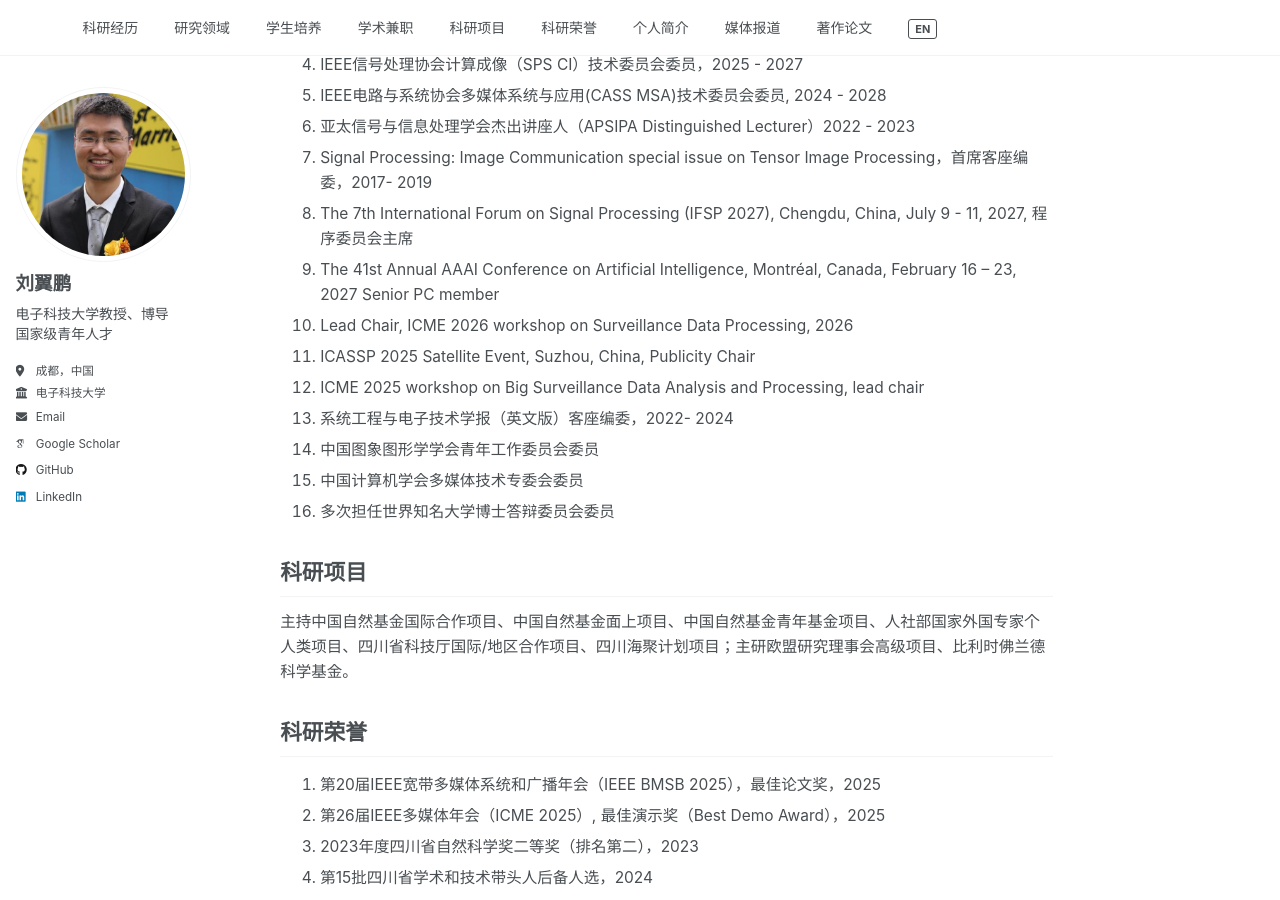
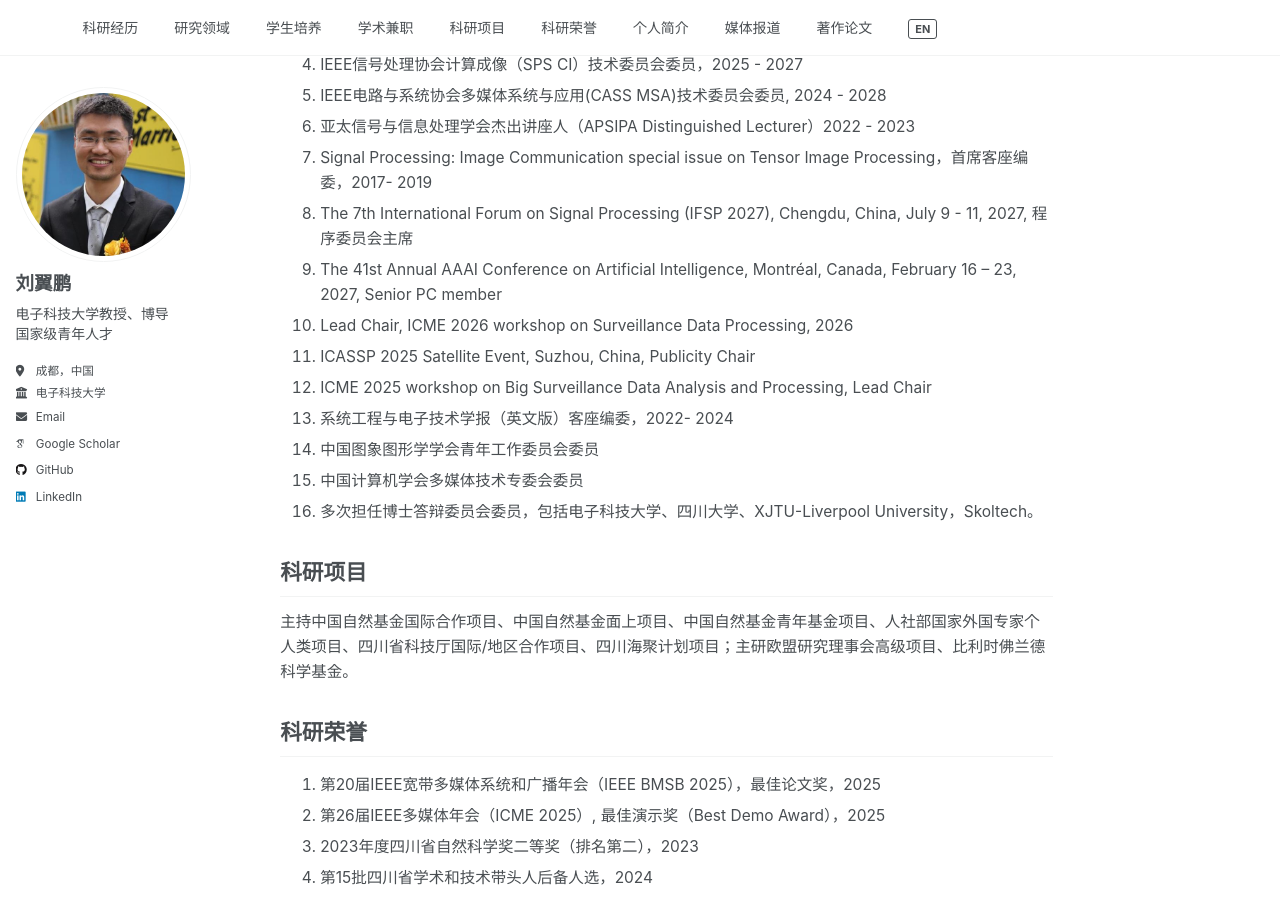
Before and after one commit to yipengliu/yipengliu.github.io, a Jekyll site: the page built from _pages/main-zh.md, in a window 1280 px wide and 900 px high, scrolled down 1111 px. Built offline with Jekyll 4.4.1, drawn with Linux system fonts in a browser that asks for light colours; some web fonts are replaced.

Commit message:
Fix formatting and capitalization in main-zh.md

```diff
--- a/_pages/main-zh.md
+++ b/_pages/main-zh.md
@@ -46,14 +46,14 @@
 6. 亚太信号与信息处理学会杰出讲座人（APSIPA Distinguished  Lecturer）2022 - 2023
 7. Signal Processing: Image Communication special issue on Tensor Image Processing，首席客座编委，2017- 2019
 8. The 7th International Forum on Signal Processing (IFSP 2027), Chengdu, China, July 9 - 11, 2027, 程序委员会主席
-9. The 41st Annual AAAI Conference on Artificial Intelligence, Montréal, Canada, February 16 – 23, 2027 Senior PC member
+9. The 41st Annual AAAI Conference on Artificial Intelligence, Montréal, Canada, February 16 – 23, 2027, Senior PC member
 10. Lead Chair, ICME 2026 workshop on Surveillance Data Processing, 2026
 11. ICASSP 2025 Satellite Event, Suzhou, China, Publicity Chair
-12. ICME 2025 workshop on Big Surveillance Data Analysis and Processing, lead chair
+12. ICME 2025 workshop on Big Surveillance Data Analysis and Processing, Lead Chair
 13. 系统工程与电子技术学报（英文版）客座编委，2022- 2024
 14. 中国图象图形学学会青年工作委员会委员
 15. 中国计算机学会多媒体技术专委会委员
-16. 多次担任世界知名大学博士答辩委员会委员
+16. 多次担任博士答辩委员会委员，包括电子科技大学、四川大学、XJTU-Liverpool University，Skoltech。
 
 ## <a id="科研项目"></a>科研项目
 
```
